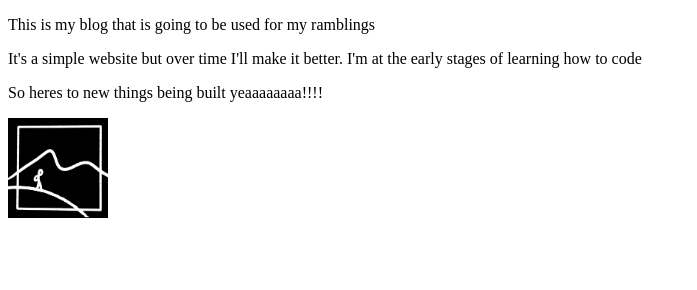
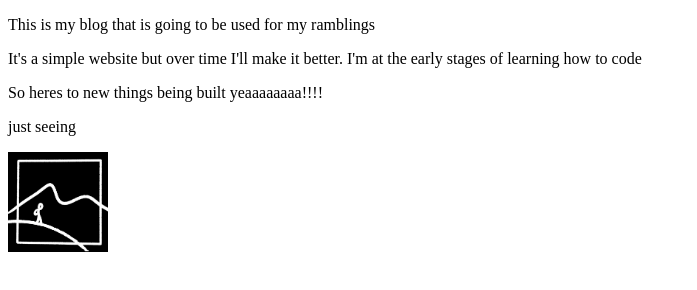
Before and after one commit to Papershardz/moving_mountains, a plain HTML site: page welcome.html in a window 1280 px wide. Shown: the whole page, without its empty margins (0-697 px from the left). Drawn offline with Linux system fonts and the light colour scheme.

Commit message:
Update welcome.html

```diff
--- a/welcome.html
+++ b/welcome.html
@@ -12,8 +12,9 @@
       stages of learning how to code
     </p>
 
-    <p> So heres to new things being built yeaaaaaaaa!!!!</p>
+    <p>So heres to new things being built yeaaaaaaaa!!!!</p>
 
+    <p>just seeing</p>
     <img src="Logo.jpg" height="100" width="100"
   </body>
 </html>
```
